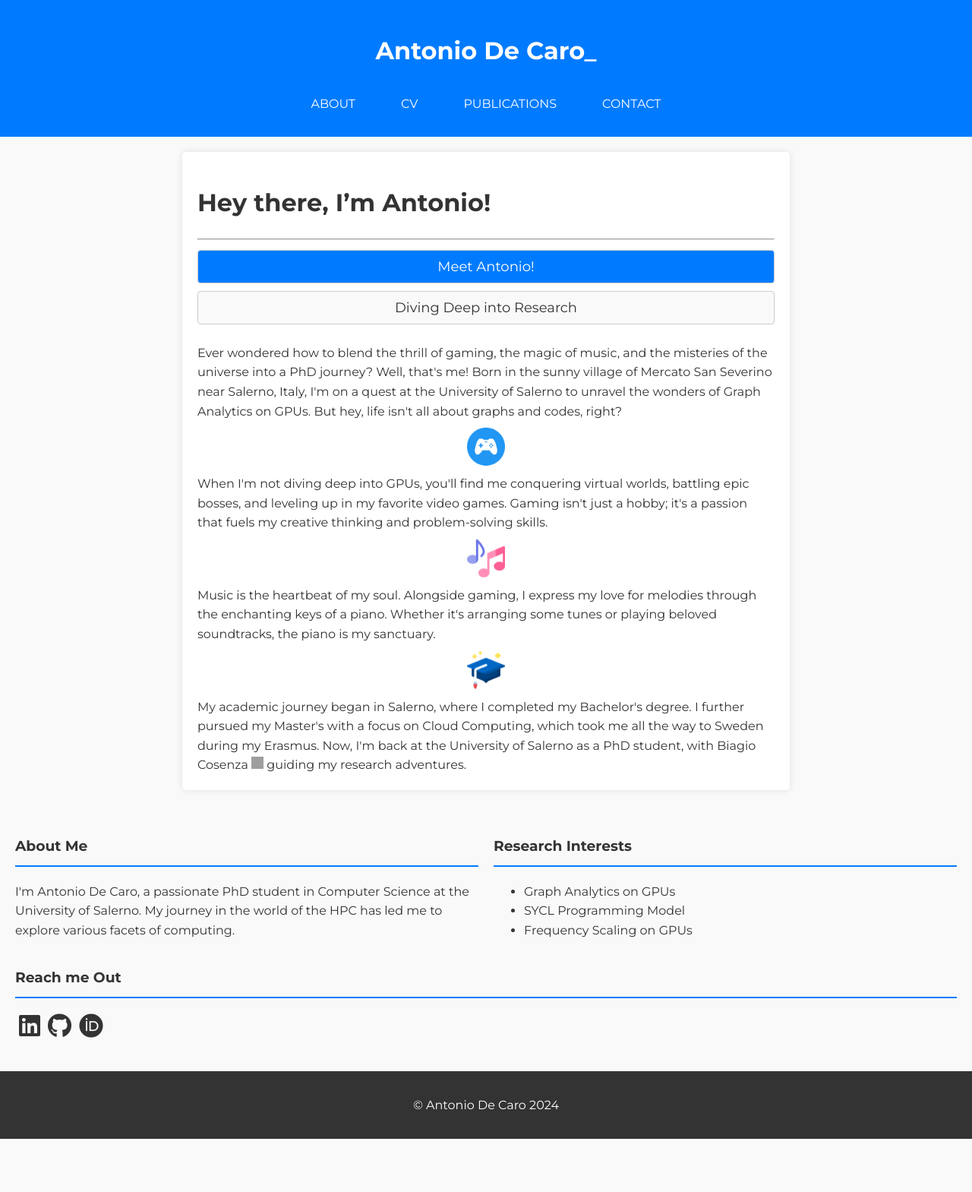
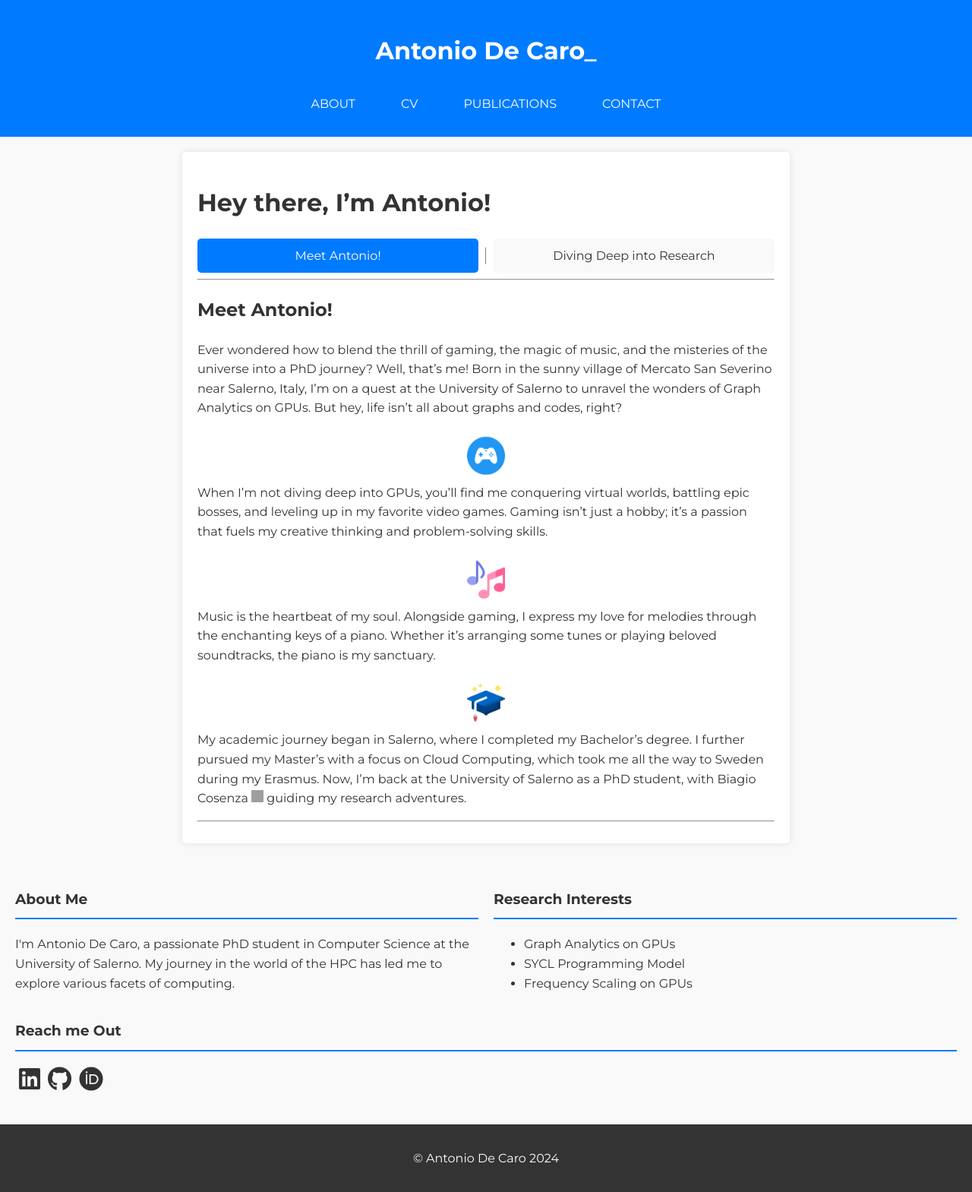
Before and after one commit to antonio-decaro/antonio-decaro.github.io, a Jekyll site: the page built from index.md, in a window 1280 px wide. Shown: the whole page at 76% size. Built offline with Jekyll 4.4.1, drawn with Linux system fonts in a browser that asks for light colours; before the commit the page ends 1499 px from its top, so only the background shows below that; grey boxes are pictures that could not be loaded.

Commit message:
Refactor sidebar and CV styles, add sidebar.html, and update default.html layout

```diff
--- /dev/null
+++ b/_includes/sidebar.html
@@ -0,0 +1,29 @@
+<aside class="sidebar" id="sidebar">
+  <div class="profile-picture">
+      <img src="/assets/images/profile.png" alt="Profile Picture" class="profile-img">
+  </div>
+  <div class="sidebar-container">
+      <div class="sidebar-element">
+          <h3>About Me</h3>
+          <p>I'm Antonio De Caro, a passionate PhD student in Computer Science at the University of Salerno. My journey in the world of the HPC has led me to explore various facets of computing.</p>
+      </div>
+      <div class="sidebar-element">
+          <h3>Research Interests</h3>
+          <ul>
+              <li>Graph Analytics on GPUs</li>
+              <li>SYCL Programming Model</li>
+              <li>Frequency Scaling on GPUs</li>
+          </ul>
+      </div>
+  </div>
+  <div class="sidebar-container">
+      <div class="sidebar-element">
+          <h3>Reach me Out</h3>
+          <div class="social-icons">
+              <a href="https://www.linkedin.com/in/antodec" class="icon-link"><i class="fab fa-linkedin fa-2x social-icon"></i></a>
+              <a href="https://github.com/antonio-decaro" class="icon-link"><i class="fab fa-github fa-2x social-icon"></i></a>
+              <a href="https://orcid.org/0009-0004-9909-6440" class="icon-link"><i class="fab fa-brands fa-orcid fa-2x social-icon"></i></a>
+          </div>
+      </div>
+  </div>
+</aside>
--- a/_layouts/default.html
+++ b/_layouts/default.html
@@ -20,36 +20,9 @@
         </nav>
     </header>
     <div class="container">
-        <aside class="sidebar" id="sidebar">
-            <div class="profile-picture">
-                <img src="/assets/images/profile.png" alt="Profile Picture" class="profile-img">
-            </div>
-            <div class="sidebar-container">
-                <div class="sidebar-element">
-                    <h3>About Me</h3>
-                    <p>I'm Antonio De Caro, a passionate PhD student in Computer Science at the University of Salerno. My journey in the world of the HPC has led me to explore various facets of computing.</p>
-                </div>
-                <div class="sidebar-element">
-                    <h3>Research Interests</h3>
-                    <ul>
-                        <li>Graph Analytics on GPUs</li>
-                        <li>SYCL Programming Model</li>
-                        <li>Frequency Scaling on GPUs</li>
-                    </ul>
-                </div>
-            </div>
-            <div class="sidebar-container">
-                <div class="sidebar-element">
-                    <h3>Reach me Out</h3>
-                    <div class="social-icons">
-                        <a href="https://www.linkedin.com/in/antodec" class="icon-link"><i class="fab fa-linkedin fa-2x social-icon"></i></a>
-                        <a href="https://github.com/antonio-decaro" class="icon-link"><i class="fab fa-github fa-2x social-icon"></i></a>
-                        <a href="https://orcid.org/0009-0004-9909-6440" class="icon-link"><i class="fab fa-brands fa-orcid fa-2x social-icon"></i></a>
-                    </div>
-                </div>
-            </div>
-        </aside>
+        {% include sidebar.html %}
         <main class="main-content" id="main-content">
+            <div class="index", id="index"></div>
             {{ content }}
         </main>
     </div>
--- a/assets/css/style.css
+++ b/assets/css/style.css
@@ -481,3 +481,64 @@
     display: flex;
   }
 }
+
+.fade-in {
+  animation: fadeOutIn 0.5s normal;
+}
+
+@keyframes fadeOutIn {
+  0% {
+    opacity: 0
+  }
+  100% {
+    opacity: 1
+  }
+}
+
+
+#index {
+  display: flex;
+  gap: 20px;
+  flex-wrap: wrap;
+}
+
+#index .index-item {
+  display: block;
+  flex: 1;
+  text-align: center;
+  align-items: center;
+  position: relative; /* Added */
+}
+
+#index .index-item:not(:last-child)::after {
+  content: '';
+  position: absolute;
+  top: 50%;
+  right: -10px;
+  transform: translateY(-50%);
+  width: 1px;
+  height: 50%; /* Adjust based on the desired line length */
+  background-color: gray;
+}
+
+#index .index-item a {
+  display: flex; /* Use flexbox */
+  justify-content: center; /* Center horizontally */
+  align-items: center; /* Center vertically */
+  padding: 10px 15px;
+  text-decoration: none;
+  color: #333; /* Text color */
+  border-radius: 5px; /* Rounded corners */
+  background-color: #f9f9f9; /* Background color */
+  transition: background-color 0.3s ease, color 0.3s ease; /* Smooth transition */
+  height: 100%; /* Set height to fill the container */
+}
+
+#index .index-item a:hover {
+  background-color: #007BFF; /* Hover background color */
+  color: #fff; /* Hover text color */
+}
+#index .index-item a.active {
+  background-color: #007BFF; /* Hover background color */
+  color: #fff; /* Hover text color */
+}
--- a/assets/js/main.js
+++ b/assets/js/main.js
@@ -1,22 +1,4 @@
 document.addEventListener("DOMContentLoaded", function() {
-  // Smooth scrolling for navigation links
-  const navLinks = document.querySelectorAll("nav ul li a");
-
-//   navLinks.forEach(link => {
-//       link.addEventListener("click", function(e) {
-//           e.preventDefault();
-
-//           const targetId = this.getAttribute("href").substring(1);
-//           const targetElement = document.getElementById(targetId);
-
-//           window.scrollTo({
-//               top: targetElement.offsetTop - 60,
-//               behavior: "smooth"
-//           });
-//       });
-//   });
-
-  // Fade-in effect for main content
   const mainContent = document.querySelector("main");
 
   setTimeout(() => {
@@ -51,31 +33,96 @@
 
     type();
 });
+
 document.addEventListener('DOMContentLoaded', function() {
-    const showBackgroundBtn = document.getElementById('show-background');
-    const showResearchBtn = document.getElementById('show-research');
-    const backgroundSection = document.getElementById('background-section');
-    const researchSection = document.getElementById('research-section');
+    // Get .main-content div
+    const mainContent = document.querySelector('.main-content');
 
-    showBackgroundBtn.addEventListener('click', function() {
-        researchSection.style.opacity = '0';
-        showBackgroundBtn.classList.add('active');
-        showResearchBtn.classList.remove('active');
-        setTimeout(() => {
-            backgroundSection.style.opacity = '1';
-            backgroundSection.style.display = 'block';
-            researchSection.style.display = 'none';
-        }, 300);
+    // Get all H2 elements that are children of .main-content
+    const h2Elements = mainContent.querySelectorAll('h2');
+    if (h2Elements.length === 0) return;
+
+    const title = mainContent.querySelector('h1');
+    const index = mainContent.querySelector('#index');
+    title.parentNode.insertBefore(index, title.nextSibling);
+
+    const activeDiv = document.createElement('div');
+    activeDiv.classList.add('active-content');
+    mainContent.insertBefore(activeDiv, h2Elements[0]);
+
+    const map = new Map();
+
+    // Convert NodeList to Array for easier manipulation
+    const sections = Array.from(h2Elements).map(h2 => {
+      const div = document.createElement('div');
+      div.classList.add('content-section');
+      let h2Clone = h2.cloneNode(true);
+      let id = h2Clone.id;
+      div.appendChild(h2Clone);
+
+      // Append the H2 and its content to the div
+      let nextElement = h2.nextElementSibling;
+      while (nextElement && nextElement.tagName !== 'H2' && nextElement.tagName !== 'HR' && nextElement.parentNode === mainContent) {
+        div.appendChild(nextElement.cloneNode(true));
+        nextSibling = nextElement.nextElementSibling;
+        nextElement.parentNode.removeChild(nextElement);
+        nextElement = nextSibling;
+      }
+
+      // Replace the original H2 with the new div
+    //   h2.parentNode.replaceChild(div, h2);
+      h2.parentNode.removeChild(h2);
+      map.set(id, div);
+      return div;
     });
 
-    showResearchBtn.addEventListener('click', function() {
-        backgroundSection.style.opacity = '0';
-        showResearchBtn.classList.add('active');
-        showBackgroundBtn.classList.remove('active');
-        setTimeout(() => {
-            researchSection.style.opacity = '1';
-            backgroundSection.style.display = 'none';
-            researchSection.style.display = 'block';
-        }, 300);
+    // Get the index element
+    const indexEl = document.getElementById('index');
+    // Loop through each section
+    sections.forEach(section => {
+        // Get the H2 element within the section
+        const h2Element = section.querySelector('h2');
+        const id = h2Element.id;
+
+        // Create a new index item
+        const indexItem = document.createElement('a');
+        indexItem.textContent = h2Element.textContent;
+        indexItem.addEventListener('click', function() {
+            indexItem.classList.add('active');
+            // Remove the active class from all other index items
+            const indexItems = document.querySelectorAll('.index-item a');
+            indexItems.forEach(item => {
+                if (item !== this) {
+                    item.classList.remove('active');
+                }
+            });
+            activeDiv.classList.add('fade-in');
+
+            // Clear the activeDiv content
+            while (activeDiv.firstChild) {
+                activeDiv.removeChild(activeDiv.firstChild);
+            }
+
+            // Append the new content to the activeDiv
+
+            const newContent = map.get(id).cloneNode(true);
+            activeDiv.appendChild(newContent);
+
+            setTimeout(() => {
+                activeDiv.classList.remove('fade-in');
+            }, 300);
+        });
+
+        // Append the index item to the index element
+        const containingSpan = document.createElement('span');
+        containingSpan.classList.add('index-item');
+        containingSpan.appendChild(indexItem);
+        indexEl.appendChild(containingSpan);
     });
+
+    // Hide all sections except for the first
+    if (sections.length > 0) {
+        activeDiv.innerHTML = sections[0].innerHTML;
+        index.querySelector('.index-item a').classList.add('active');
+    }
 });
--- a/index.md
+++ b/index.md
@@ -3,22 +3,10 @@
 title: About Me
 ---
 
-<!-- Hello! I'm Antonio De Caro, a passionate Computer Science PhD student at the University of Salerno. Born in 1999 in Mercato San Severino, a village near Salerno, Italy, I've always been drawn to the intersection of technology, innovation, and science.
-
-Ever since I was a kid, I've loved learning about the mysteries of space and the natural world.
-
-Besides my love for science, I'm also into the arts. I enjoy singing, playing instruments, and listening to music. These creative interests balance out my scientific side.
-
-I'm always eager to learn and grow. I love taking on new challenges and finding ways to improve myself. When I'm not exploring new ideas or learning new things, you'll often find me playing video games and diving into their exciting stories. -->
-
 # Hey there, I'm Antonio!
 ---
-<div class="toggle-buttons">
-    <button id="show-background" class="btn btn-secondary active">Meet Antonio!</button>
-    <button id="show-research" class="btn btn-secondary">Diving Deep into Research</button>
-</div>
 
-<div id="background-section">
+## Meet Antonio!
 
 Ever wondered how to blend the thrill of gaming, the magic of music, and the misteries of the universe into a PhD journey? Well, that's me! Born in the sunny village of Mercato San Severino near Salerno, Italy, I'm on a quest at the University of Salerno to unravel the wonders of Graph Analytics on GPUs. But hey, life isn't all about graphs and codes, right?
 
@@ -31,27 +19,16 @@
 <div class="icon-container"><span class="magic-icon"></span></div>
 My academic journey began in Salerno, where I completed my Bachelor's degree. I further pursued my Master's with a focus on Cloud Computing, which took me all the way to Sweden during my Erasmus. Now, I'm back at the University of Salerno as a PhD student, with Biagio Cosenza <a href="https://orcid.org/0000-0002-8869-6705"><img alt="ORCID logo" src="https://info.orcid.org/wp-content/uploads/2019/11/orcid_16x16.png" width="16" height="16"/></a> guiding my research adventures.
 
-</div>
+## Diving Deep into Research
 
-<div id="research-section" style="display:none;">
+<i class="fas fa-rocket"></i>
+In the expansive realm of digital landscapes, I find myself deeply immersed in the captivating world of graphs! <i class="fas fa-chart-network"></i> My research revolves around leveraging the computational power of GPUs, exploring the synergy between heterogeneity and efficiency through the SYCL programming model. <i class="fas fa-laptop-code"></i>
 
 
-<div>
-<i class="fas fa-rocket"></i>
-In the expansive realm of digital landscapes, I find myself deeply immersed in the captivating world of graphs! <i class="fas fa-chart-network"></i> My research revolves around leveraging the computational power of GPUs, exploring the synergy between heterogeneity and efficiency through the SYCL programming model. <i class="fas fa-laptop-code"></i>
-</div>
+Beyond this, I'm venturing into the intriguing domain of frequency scaling on GPUs, pushing the boundaries of high-performance computing to new heights.
 
-<div>
-Beyond this, I'm venturing into the intriguing domain of frequency scaling on GPUs, pushing the boundaries of high-performance computing to new heights.
-</div>
+As a PhD student at the University of Salerno <i class="fas fa-graduation-cap"></i>, I'm on an journey to unravel these cutting-edge technologies' mysteries and shape the future of computational science.
 
-<div>
-As a PhD student at the University of Salerno <i class="fas fa-graduation-cap"></i>, I'm on an journey to unravel these cutting-edge technologies' mysteries and shape the future of computational science.
-</div>
+Feel free to reach out if you're intrigued by these topics or simply want to dive into exciting discussions about the latest advancements in tech and science! <i class="fas fa-envelope"></i>
 
-
-<div>
-Feel free to reach out if you're intrigued by these topics or simply want to dive into exciting discussions about the latest advancements in tech and science! <i class="fas fa-envelope"></i>
-</div>
-
-</div>
+---
```
Also changed, not shown: cv.md (+1 -3 lines).
